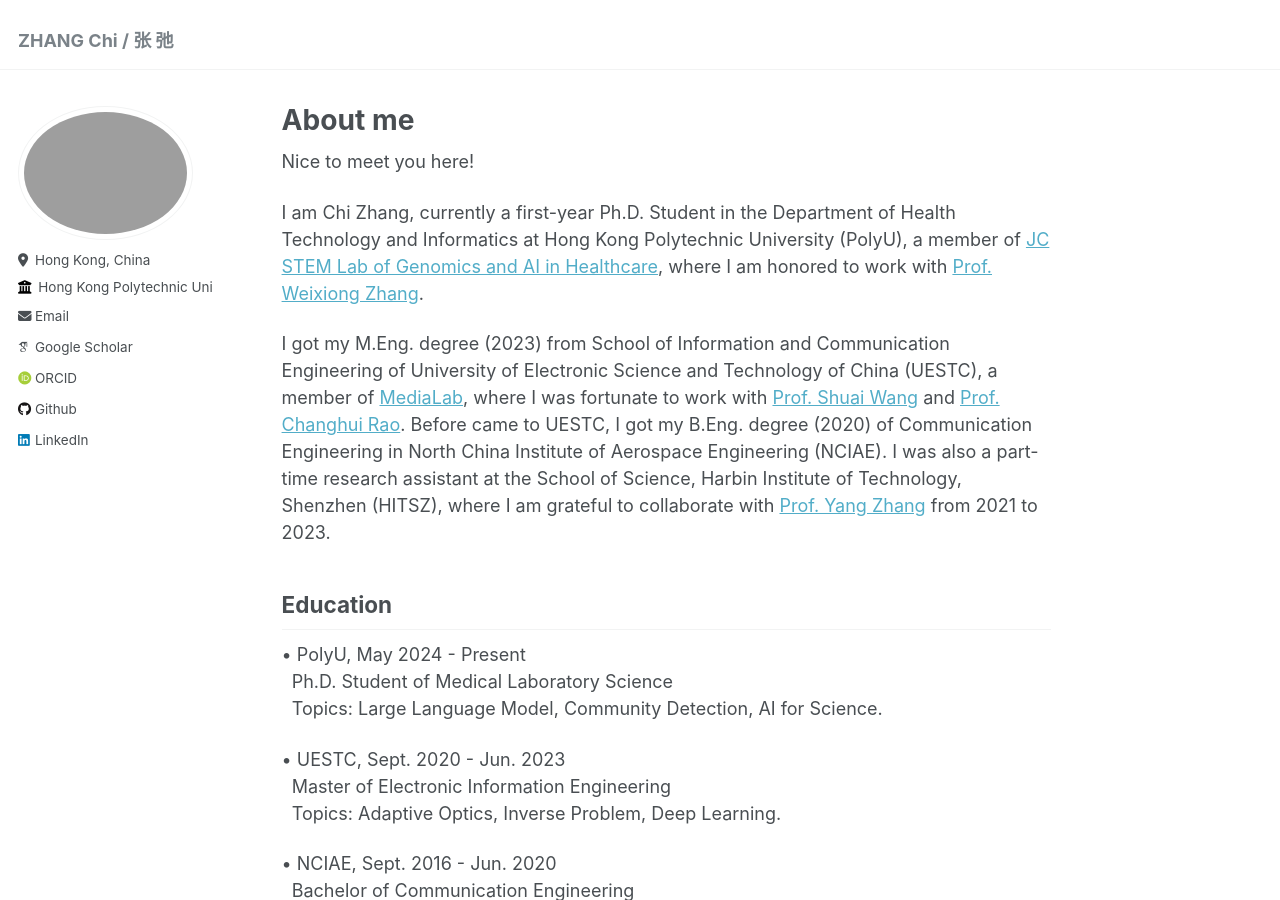
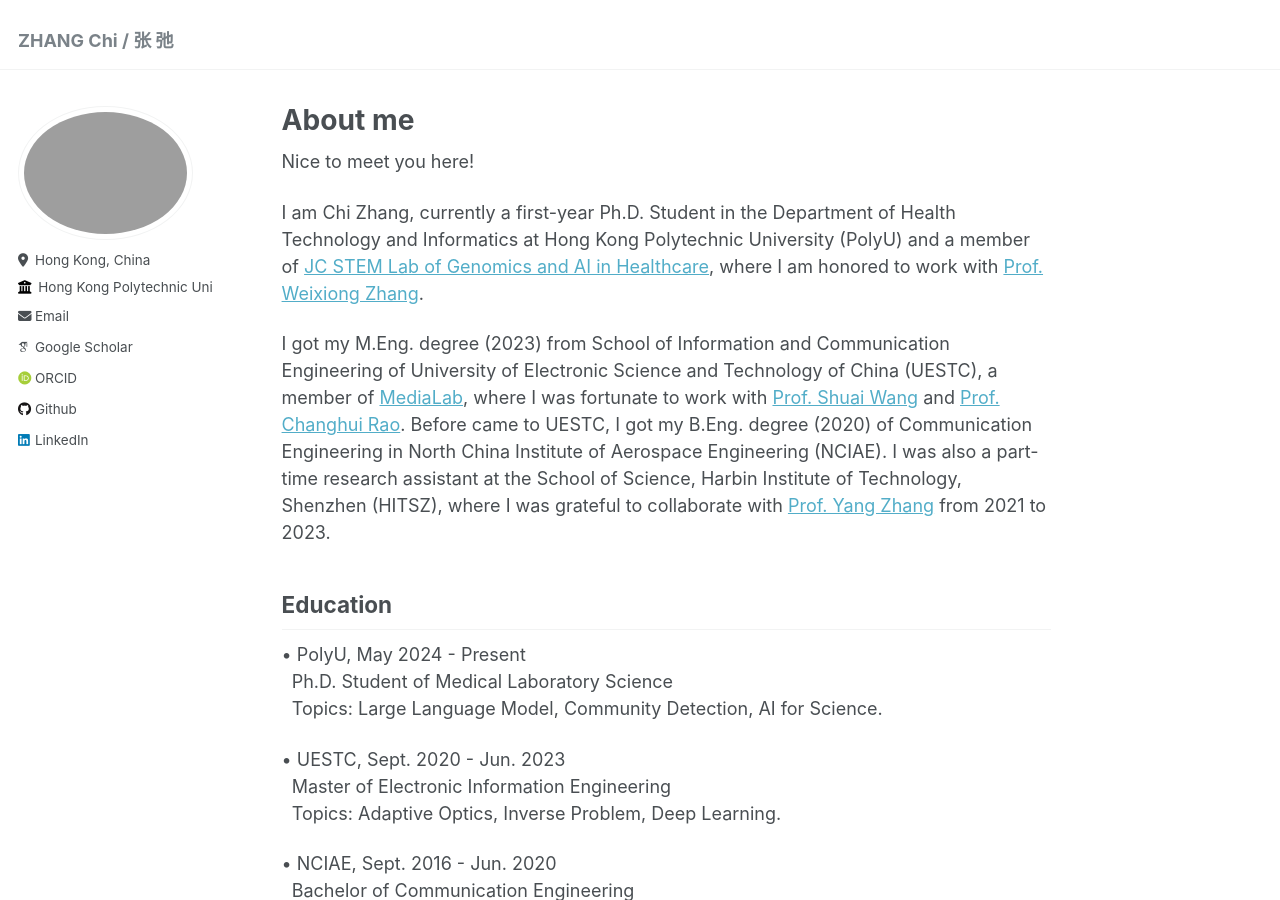
Before and after one commit to mrchasezhang/mrchasezhang.github.io, a Jekyll site: the page built from _pages/about.md, in a window 1280 px wide and 900 px high. Built offline with Jekyll 4.4.1, drawn with Linux system fonts in a browser that asks for light colours; some web fonts are replaced.

Commit message:
Update about.md

```diff
--- a/_pages/about.md
+++ b/_pages/about.md
@@ -9,9 +9,9 @@ redirect_from:
 
 Nice to meet you here!
 
-I am Chi Zhang, currently a first-year Ph.D. Student in the Department of Health Technology and Informatics at Hong Kong Polytechnic University (PolyU), a member of [JC STEM Lab of Genomics and AI in Healthcare](https://genomicmedicine.github.io/site/#/), where I am honored to work with [Prof. Weixiong Zhang](https://www.polyu.edu.hk/hti/people/academic-staff/prof-zhang-weixiong/).
+I am Chi Zhang, currently a first-year Ph.D. Student in the Department of Health Technology and Informatics at Hong Kong Polytechnic University (PolyU) and a member of [JC STEM Lab of Genomics and AI in Healthcare](https://genomicmedicine.github.io/site/#/), where I am honored to work with [Prof. Weixiong Zhang](https://www.polyu.edu.hk/hti/people/academic-staff/prof-zhang-weixiong/).
 
-I got my M.Eng. degree (2023) from School of Information and Communication Engineering of University of Electronic Science and Technology of China (UESTC), a member of [MediaLab](https://medialab.uestc.edu.cn/), where I was fortunate to work with [Prof. Shuai Wang](https://faculty.uestc.edu.cn/wangshuai/zh_CN/index.htm) and [Prof. Changhui Rao](https://people.ucas.ac.cn/~chrao). Before came to UESTC, I got my B.Eng. degree (2020) of Communication Engineering in North China Institute of Aerospace Engineering (NCIAE). I was also a part-time research assistant at the School of Science, Harbin Institute of Technology, Shenzhen (HITSZ), where I am grateful to collaborate with [Prof. Yang Zhang](https://faculty.hitsz.edu.cn/zhangyang) from 2021 to 2023.
+I got my M.Eng. degree (2023) from School of Information and Communication Engineering of University of Electronic Science and Technology of China (UESTC), a member of [MediaLab](https://medialab.uestc.edu.cn/), where I was fortunate to work with [Prof. Shuai Wang](https://faculty.uestc.edu.cn/wangshuai/zh_CN/index.htm) and [Prof. Changhui Rao](https://people.ucas.ac.cn/~chrao). Before came to UESTC, I got my B.Eng. degree (2020) of Communication Engineering in North China Institute of Aerospace Engineering (NCIAE). I was also a part-time research assistant at the School of Science, Harbin Institute of Technology, Shenzhen (HITSZ), where I was grateful to collaborate with [Prof. Yang Zhang](https://faculty.hitsz.edu.cn/zhangyang) from 2021 to 2023.
 
 
 ## Education
```
